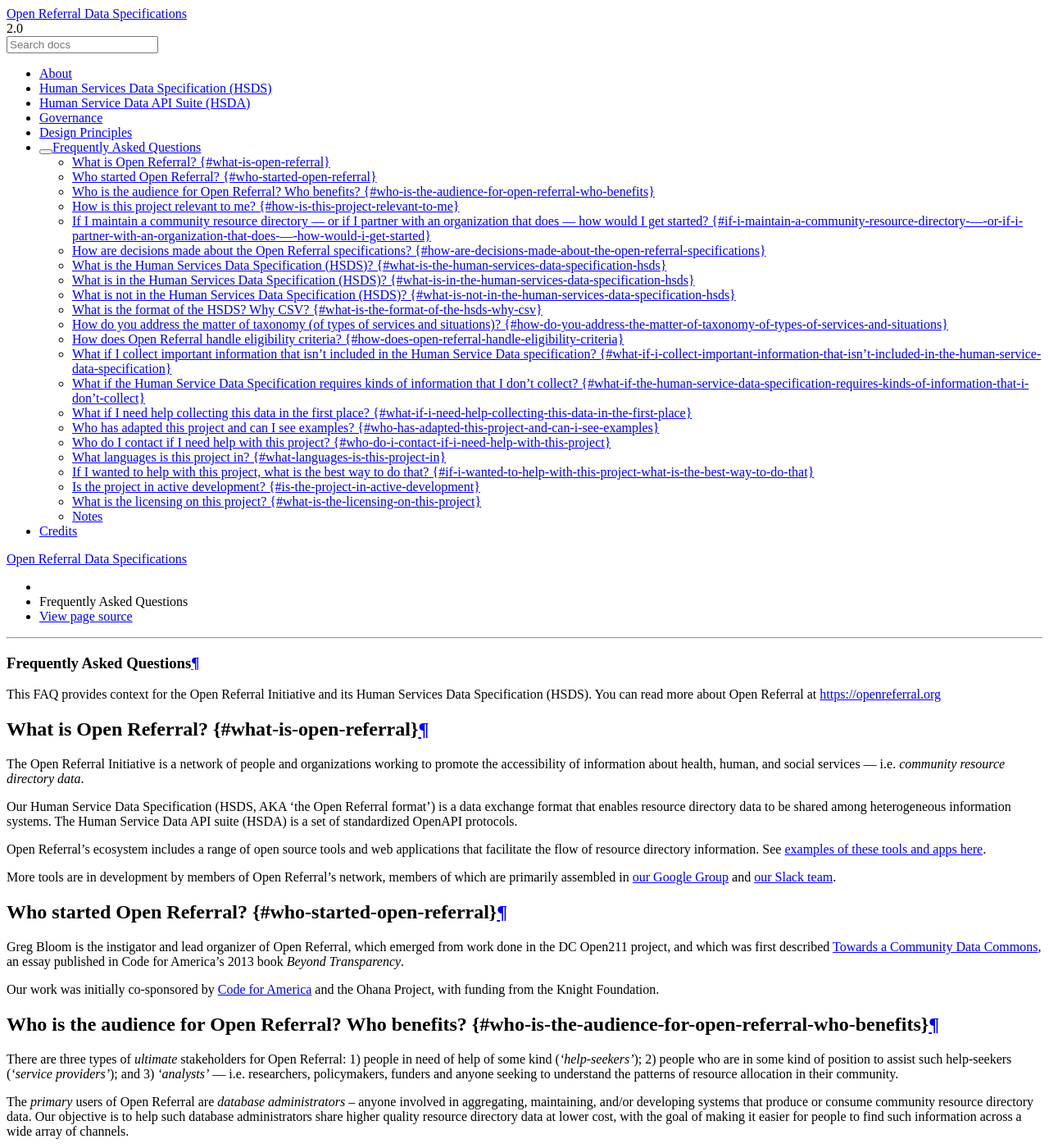
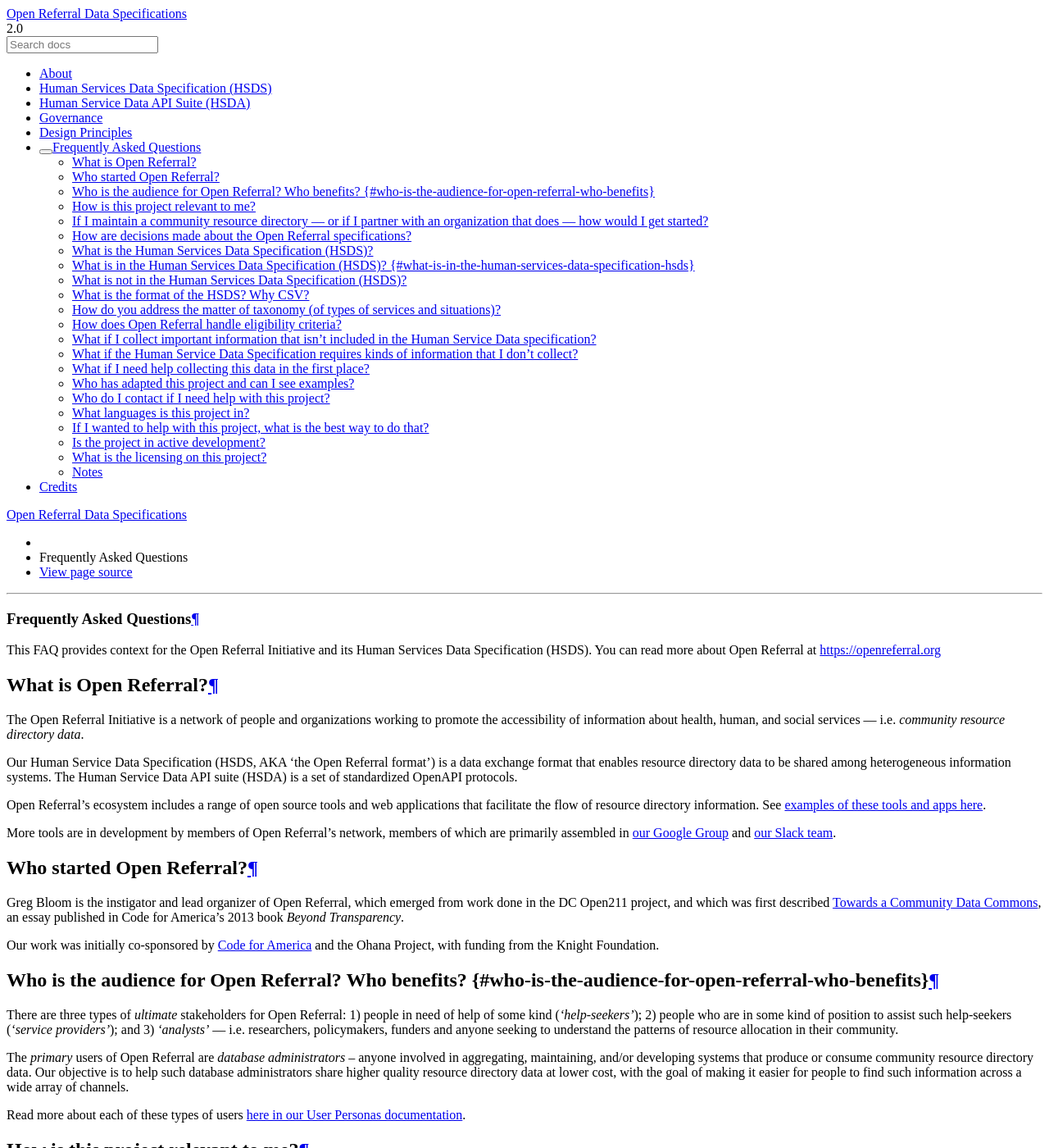
Before and after one commit to openreferral/specification, a Sphinx documentation site: the page built from docs/faq.md, in a window 1280 px wide and 1400 px high. Shown: the whole window at 82% size. Built offline with Sphinx 7.4.7 and the Read the Docs theme 2.0.0, drawn with Linux system fonts in a browser that asks for light colours; pages that are not in the unit, such as notebooks, are missing from menus; a script that is not in the unit is left out; comment, search, counter and statistics services are not loaded; some of the changed text lies outside the part shown.

Commit message:
Update faq.md

```diff
--- a/docs/faq.md
+++ b/docs/faq.md
@@ -3,7 +3,7 @@
 This FAQ provides context for the Open Referral Initiative and its Human Services Data Specification (HSDS). You can read more about Open Referral at [https://openreferral.org](https://openreferral.org)
 
 
-### What is Open Referral? {#what-is-open-referral}
+### What is Open Referral?
 
 The Open Referral Initiative is a network of people and organizations working to promote the accessibility of information about health, human, and social services — i.e. _community resource directory data_.
 
@@ -14,7 +14,7 @@
 More tools are in development by members of Open Referral’s network, members of which are primarily assembled in [our Google Group](https://groups.google.com/forum/#!forum/openreferral) and [our Slack team](https://openreferral.org/get-involved/join-our-slack-team/).
 
 
-### Who started Open Referral? {#who-started-open-referral}
+### Who started Open Referral?
 
 Greg Bloom is the instigator and lead organizer of Open Referral, which emerged from work done in the DC Open211 project, and which was first described [Towards a Community Data Commons](http://http//beyondtransparency.org/chapters/part-5/towards-a-community-data-commons/), an essay published in Code for America’s 2013 book _Beyond Transparency_.
 
@@ -30,7 +30,7 @@
 Read more about each of these types of users [here in our User Personas documentation](https://docs.google.com/document/d/1XqueBVbRVgR0BVGjDbUdN4suUYfMKm7yJm1f3nRsGtY/edit?usp=drive_web).
 
 
-### How is this project relevant to me? {#how-is-this-project-relevant-to-me}
+### How is this project relevant to me?
 
 Open Referral helps people and organizations grapple with the complex problem of maintaining and publishing reliable information about the health, human, and social services available to people in need.
 
@@ -43,7 +43,7 @@
 Read more in our Contributors Guide. Reach out to info@openreferral.org to get directly in touch.
 
 
-### If I maintain a community resource directory — or if I partner with an organization that does — how would I get started? {#if-i-maintain-a-community-resource-directory-—-or-if-i-partner-with-an-organization-that-does-—-how-would-i-get-started}
+### If I maintain a community resource directory — or if I partner with an organization that does — how would I get started?
 
 You can start by testing the viability of our format for your context. That may entail [mapping your database's schema to the Human Services Data Specification](http://docs.openreferral.org/en/latest/hsds/formatting/).
 
@@ -56,7 +56,7 @@
 If you have questions about how this might be useful in your community, please reach out to info@openreferral.org
 
 
-### How are decisions made about the Open Referral specifications? {#how-are-decisions-made-about-the-open-referral-specifications}
+### How are decisions made about the Open Referral specifications?
 
 Our governance model is structured around three activities: 1) a semi-regular Assembly video call, open to all participants [see an archive of these videos [here](https://www.youtube.com/channel/UCtbojLVi_ti_MWyGD2-AM4A)], 2) convenings of diverse stakeholders in Open Referral workshops [read the reportback [here](https://docs.google.com/document/d/1kivG6TTw1LKhJRAQHeqH7fTIxZZaDojXRRBYEd_ltWw/edit)], and 3) ad hoc ‘workgroups’ consisting of leaders with a varied set of perspectives and experiences [see the workgroup archive [here](http://groups.google.com/forum/#!forum/openreferral-workgroup)].
 
@@ -65,7 +65,7 @@
 [Open Referral’s initial governance model is [described in more detail in this memo](https://docs.google.com/document/d/16sZXY6nQZJqq-TJaaLY2K3pE2G__q1myYX8JC3ZKHmk/edit). You can also read more about the nature of this ‘polycentric’ approach to governance in [Derek Coursen’s blog post here](http://openreferral.org/toward-seamless-information-referral-polycentric-experiment/).]
 
 
-### What is the Human Services Data Specification (HSDS)? {#what-is-the-human-services-data-specification-hsds}
+### What is the Human Services Data Specification (HSDS)?
 
 AKA 'the Open Referral format,' the HSDS is a data interchange format that enables resource directory data to be published in bulk for use by many systems. HSDS provides a common vocabulary for information about services, the organizations that provide them, and the locations where they can be accessed. HSDS is essentially an _interlingua_ — in other words, it’s a common language that can be used by anyone to enable community resource directories to ’talk’ to each other. [[See the data specification in Github](https://github.com/OpenReferral/specification) or on [our Documentation Site](https://openreferral.readthedocs.io/).]
 
@@ -79,7 +79,7 @@
 Finally, HSDS provides guidance for structuring and packaging data so that it can be published on the web and/or exchanged between systems. [See: [Github](https://github.com/codeforamerica/openreferral/specification) or [our documentation site](https://openreferral.readthedocs.io/).]
 
 
-### What is not in the Human Services Data Specification (HSDS)? {#what-is-not-in-the-human-services-data-specification-hsds}
+### What is not in the Human Services Data Specification (HSDS)?
 
 HSDS does not attempt to describe every type of information that might be relevant to people working with resource directory data. We have attempted to maintain a strict focus on specifying only relevant factual attributes that are shared by _most_ services. That means we excluded many kinds of information that are unique to specific kinds of services (such as the accreditation of child care providers, or the availability of beds in a shelter).
 
@@ -90,7 +90,7 @@
 That said, this model can and should be extended! Users can expand HSDS to meet their own needs, in their own systems. Groups of stakeholders from particular subdomains can develop extended ‘profiles’ that are tailored to their situation. ([A group of civil legal service providers](https://groups.google.com/forum/#!forum/legalaid-openreferral) have already begun working on precisely that.) In future iterations of the Open Referral process, these expansions will then be considered for inclusion as part of the primary model.
 
 
-### What is the format of the HSDS? Why CSV? {#what-is-the-format-of-the-hsds-why-csv}
+### What is the format of the HSDS? Why CSV?
 
 With the goal of broad accessibility in mind, the initial HSDS developer Sophia Parafina chose Comma-Separated Values (CSV) as the building blocks for HSDS. CSV serves as a ‘lowest common denominator’ that is simplest to use and most accessible to users with a modicum of technical abilities, as it can be edited in a simple text editor, and ingested by almost any information system. (For more reasoning behind this decision, consider Waldo Jaquith’s recent post, [‘In Praise of CSV.’](https://usopendata.org/2015/03/10/csv/))
 
@@ -99,65 +99,65 @@
 Members of the Open Referral community have observed that they may need more structured data formats for use cases that involve complex, sensitive, and/or large-scale uses. We recognize the validity of these perspectives, and in fact we expect the HSDS model to evolve over time. Pilot projects and community members are already discussing plans to develop complementary formats (such as XML and JSON-LD) — and as these formats are field-tested and validated, they may become formal components of HSDS in future iterations.
 
 
-### How do you address the matter of taxonomy (of types of services and situations)? {#how-do-you-address-the-matter-of-taxonomy-of-types-of-services-and-situations}
+### How do you address the matter of taxonomy (of types of services and situations)?
 
 Open Referral recognizes the existence of a diverse array of taxonomies to describe types of services, organizations, and people for whom services are available. Given that such categories are inherently subjective, whereas Open Referral's format is describing only factual data, we do not prescribe a specific taxonomy. We do [recognize the existence of an array of taxonomies currently in use](https://github.com/openreferral/specification/blob/master/docs/design_principles.md#related-taxonomies), and our HSDS format [includes specifications for including any taxonomy in open data](http://docs.openreferral.org/en/latest/hsds/reference/#service_taxonomy).
 
 
-### How does Open Referral handle eligibility criteria? {#how-does-open-referral-handle-eligibility-criteria}
+### How does Open Referral handle eligibility criteria?
 
 Good question. We don't currently specify a standardized method for structuring eligibility criteria. The kinds of eligibility rules are so variable and often complex and nuanced that we have not tried to develop a standardized set of them. By default, information systems that use HSDS can use the open source [Open Eligibility taxonomy](http://openeligibility.org/). (Expect future cycles of the Open Referral initiative to take on these issues more directly; however, for now we are merely looking to learn from the different ways in which various users address these common problems.)
 
 
-### What if I collect important information that isn't included in the Human Service Data specification? {#what-if-i-collect-important-information-that-isn't-included-in-the-human-service-data-specification}
+### What if I collect important information that isn't included in the Human Service Data specification?
 
 That's ok! The Human Services Data Specification is an extensible format to which additional layers of information can be added — [see guidance here](http://docs.openreferral.org/en/latest/hsds/extending/). (But we'd like to learn from your experience, so please share these insights!)
 
 
-### What if the Human Service Data Specification requires kinds of information that I don't collect? {#what-if-the-human-service-data-specification-requires-kinds-of-information-that-i-don't-collect}
+### What if the Human Service Data Specification requires kinds of information that I don't collect?
 
 The Open Referral format has been developed to require a pretty minimal set of information. If your resource directory doesn’t contain certain required elements, we may need to get creative. Ask in [our Issues queue](https://github.com/openreferral/specification/issues) for clarification and context, and we'll try to answer you promptly.
 
 
-### What if I need help collecting this data in the first place? {#what-if-i-need-help-collecting-this-data-in-the-first-place}
+### What if I need help collecting this data in the first place?
 
 Open Referral is working to build tools to help produce and verify accurate resource directory data. If you’re interested in developing such tools — and/or if you already have experience with such tools — we want to hear from you! Please reach out to info@openreferral.org to discuss.
 
 
-### Who has adapted this project and can I see examples? {#who-has-adapted-this-project-and-can-i-see-examples}
+### Who has adapted this project and can I see examples?
 
 We have [a network of projects around the United States, Canada, and beyond](https://openreferral.org/about/projects/). [See this network map here](http://kumu.io/Bloom/open-referral-network-map).
 
 Some domain-specific groups have adapted our data specification to their context, such as [the Human Services Data Model](https://openreferral.org/introducing-the-humanitarian-service-data-model/) (in the field of Humanitarian Crisis Response).
 
 
-### Who do I contact if I need help with this project? {#who-do-i-contact-if-i-need-help-with-this-project}
+### Who do I contact if I need help with this project?
 
 You can contact Greg Bloom ([@greggish](https://github.com/greggish) | bloom@openreferral.org), the chief organizing officer for Open Referral.
 
 
-### What languages is this project in? {#what-languages-is-this-project-in}
+### What languages is this project in?
 
 Currently Open Referral is in English, though we have at least one Spanish deployment [in Madrid](https://openreferral.org/huertas-de-datos-open-referral-in-madrid/) :)
 
 Oh, do you mean machine language? Our data specification calls for CSV files with a JSON datapackage. Our primary reference implementation, [ORServices](https://github.com/sarapis/orservices), is in Laravel.
 
 
-### If I wanted to help with this project, what is the best way to do that? {#if-i-wanted-to-help-with-this-project-what-is-the-best-way-to-do-that}
+### If I wanted to help with this project, what is the best way to do that?
 
 Get in touch with Greg at bloom@openreferral.org. You can also start by finding other people in your community who work with information systems that keep track of the health, human, and social services available to people in need.
 
 You could also look through [our Issues queue](https://github.com/openreferral/specification/issues), comment away, and even offer Pull Requests to our documentation with your own documentation of why. It might be a while before we are able to address your issue directly, but your feedback is very welcome as it helps us set our agenda!
 
 
-### Is the project in active development? {#is-the-project-in-active-development}
+### Is the project in active development?
 
 The Human Services Data Specification is entering an upgrade phase of development, under the interim leadership of the [Open Data Services Cooperative](http://opendataservices.coop/). [Check out our issues queue](https://github.com/openreferral/specification/issues).
 
 We are seeking sponsorship to support long-term institutional development of Open Referral and our data specification. Please reach out to info@openreferral.org for more information.
 
 
-### What is the licensing on this project? {#what-is-the-licensing-on-this-project}
+### What is the licensing on this project?
 
 [Human Services Data Specification v2.0 is now available](https://github.com/openreferral/specification/blob/master/LICENSE) as [CC BY-SA 4.0](https://creativecommons.org/licenses/by-sa/4.0/).
 
```
